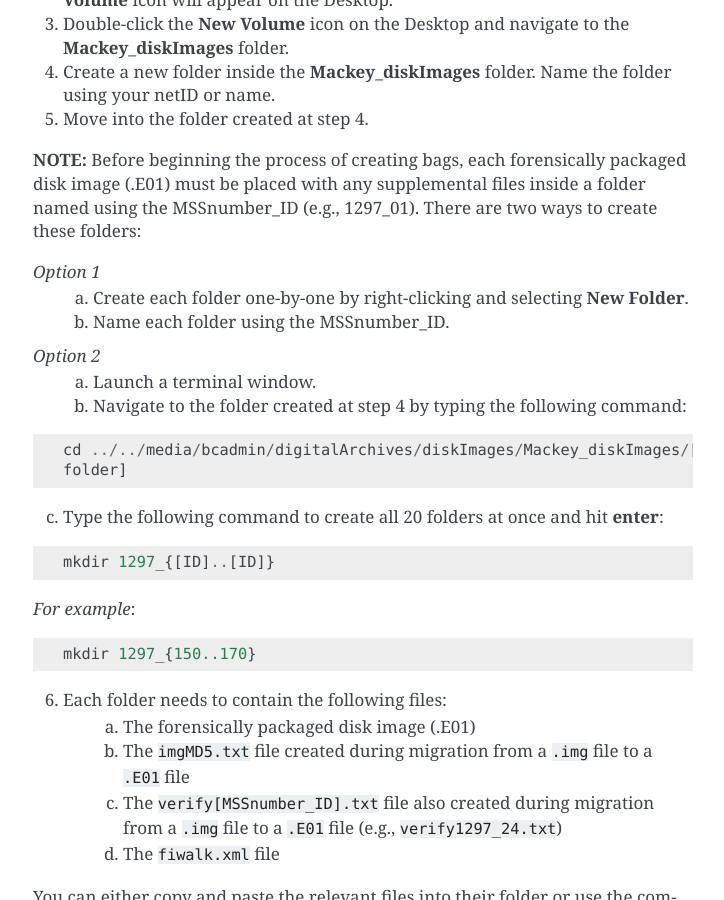
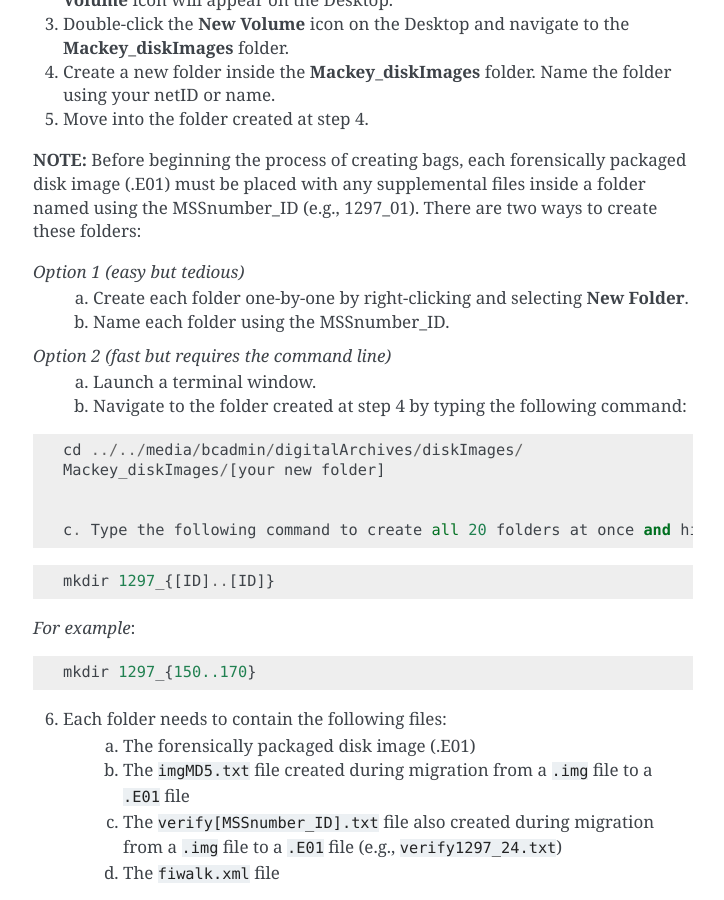
Before and after one commit to bedwards254/born-digital-bootcamp, a Sphinx documentation site: the page built from docs/creatingBags.rst, in a window 1280 px wide and 900 px high, scrolled down 532 px. Shown: the whole window, without its empty margins (387-1111 px from the left). Built offline with Sphinx 7.4.7, drawn with Linux system fonts in a browser that asks for light colours.

Commit message:
Corrects typos and formatting errors

```diff
--- a/docs/creatingBags.rst
+++ b/docs/creatingBags.rst
@@ -23,21 +23,21 @@ Create folders:
 
 **NOTE:** Before beginning the process of creating bags, each forensically packaged disk image (.E01) must be placed with any supplemental files inside a folder named using the MSSnumber_ID (e.g., 1297_01). There are two ways to create these folders:
 
-*Option 1*
+*Option 1 (easy but tedious)*
 	a. Create each folder one-by-one by right-clicking and selecting **New Folder**.
 	b. Name each folder using the MSSnumber_ID.
 
-*Option 2*
+*Option 2 (fast but requires the command line)*
 	a. Launch a terminal window.
 	b. Navigate to the folder created at step 4 by typing the following command:
 
 ::
 
-	cd ../../media/bcadmin/digitalArchives/diskImages/Mackey_diskImages/[your new
-	folder]
+	cd ../../media/bcadmin/digitalArchives/diskImages/
+	Mackey_diskImages/[your new folder]
 
 
-c. Type the following command to create all 20 folders at once and hit **enter**:
+	c. Type the following command to create all 20 folders at once and hit **enter**:
 
 ::
 
```
